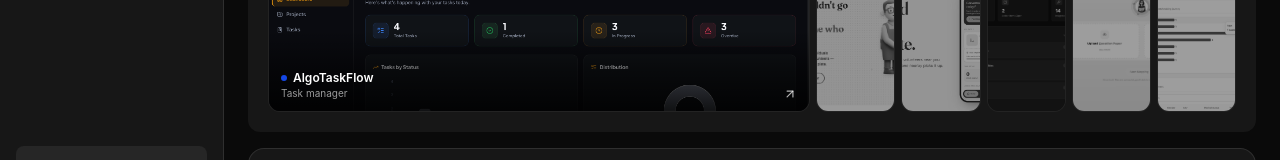
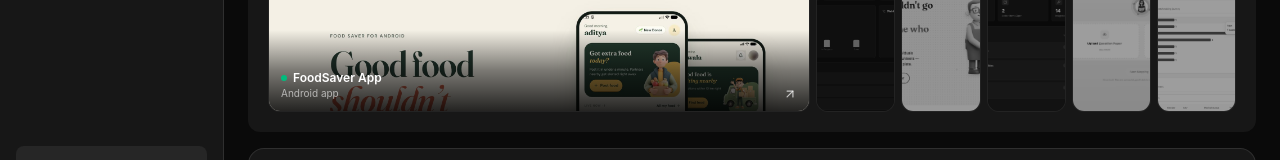
Before and after one commit to adityaragaai/adityaProfile, a React (Vite) app: page / in a window 1280 px wide. Shown: the part 502-662 px from the top of the page. Built offline with nearby package versions, Linux system fonts and the light colour scheme; no server answers.

Commit message:
Lead the dashboard Featured Projects strip with FoodSaver App
Co-Authored-By: Claude Opus 5.5 <noreply@anthropic.com>

```diff
--- a/src/components/FeaturedProjects.jsx
+++ b/src/components/FeaturedProjects.jsx
@@ -22,11 +22,11 @@ import tdcDashboard from '../assets/tdc-dashboard.jpg'
 const BLUE = 'oklch(0.488 0.243 264.376)'
 const EMERALD = 'oklch(0.696 0.17 162.48)'
 
-// Same order as the top of the Projects page ("All").
+// The first entry is the panel that starts open.
 const FEATURED = [
+  { name: 'FoodSaver App', tagline: 'Android app', image: foodAppHero, href: 'https://food-saver-download.vercel.app/', color: EMERALD },
   { name: 'AlgoTaskFlow', tagline: 'Task manager', image: taskflowDashboard, href: 'https://algotaskflow.vercel.app/dashboard', color: BLUE },
   { name: 'FoodSaver', tagline: 'Surplus food to NGOs', image: foodHome, href: 'https://donateforgood.vercel.app/', color: EMERALD },
-  { name: 'FoodSaver App', tagline: 'Android app', image: foodAppHero, href: 'https://food-saver-download.vercel.app/', color: EMERALD },
   { name: 'Hintro', tagline: 'Video introductions', image: hintroHome, href: 'https://hintro-fronend-b2iz.vercel.app/', color: EMERALD },
   { name: 'VedaAI', tagline: 'AI exam grader', image: vedaaiHome, href: 'https://vedaai-exams.vercel.app/', color: EMERALD },
   { name: 'TDC', tagline: 'Matchmaker console', image: tdcDashboard, href: 'https://tdc-matchmaker-console-mu.vercel.app', color: BLUE },
```
